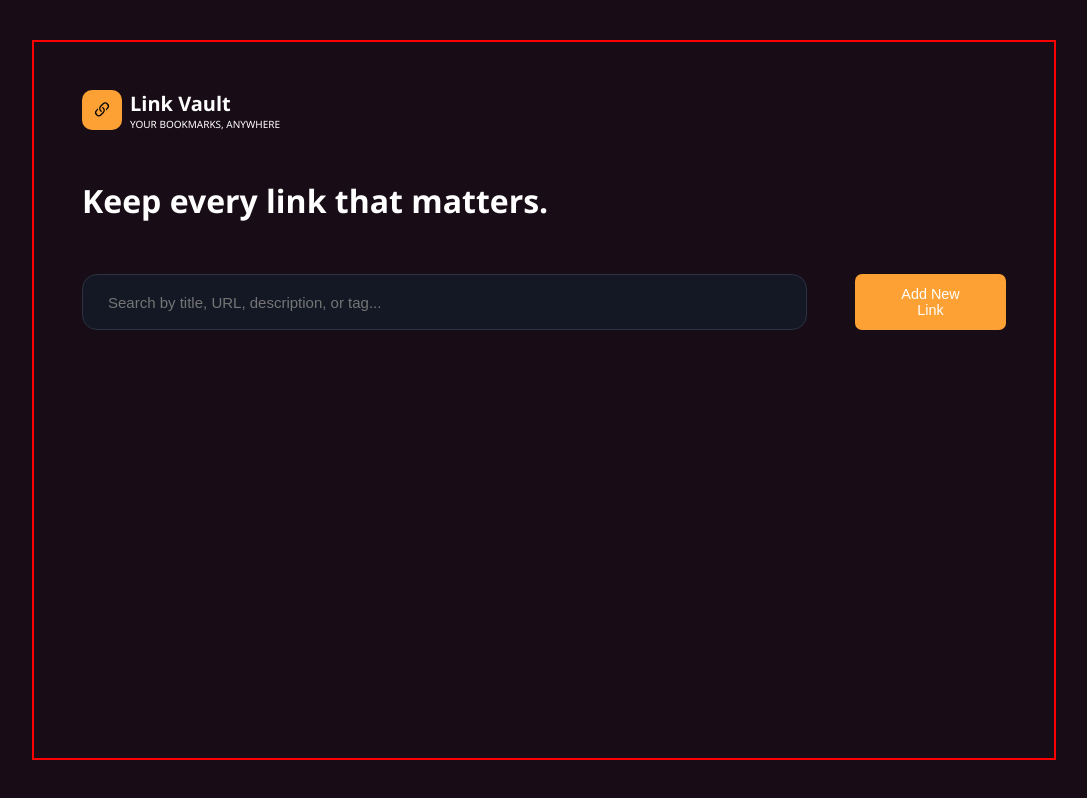
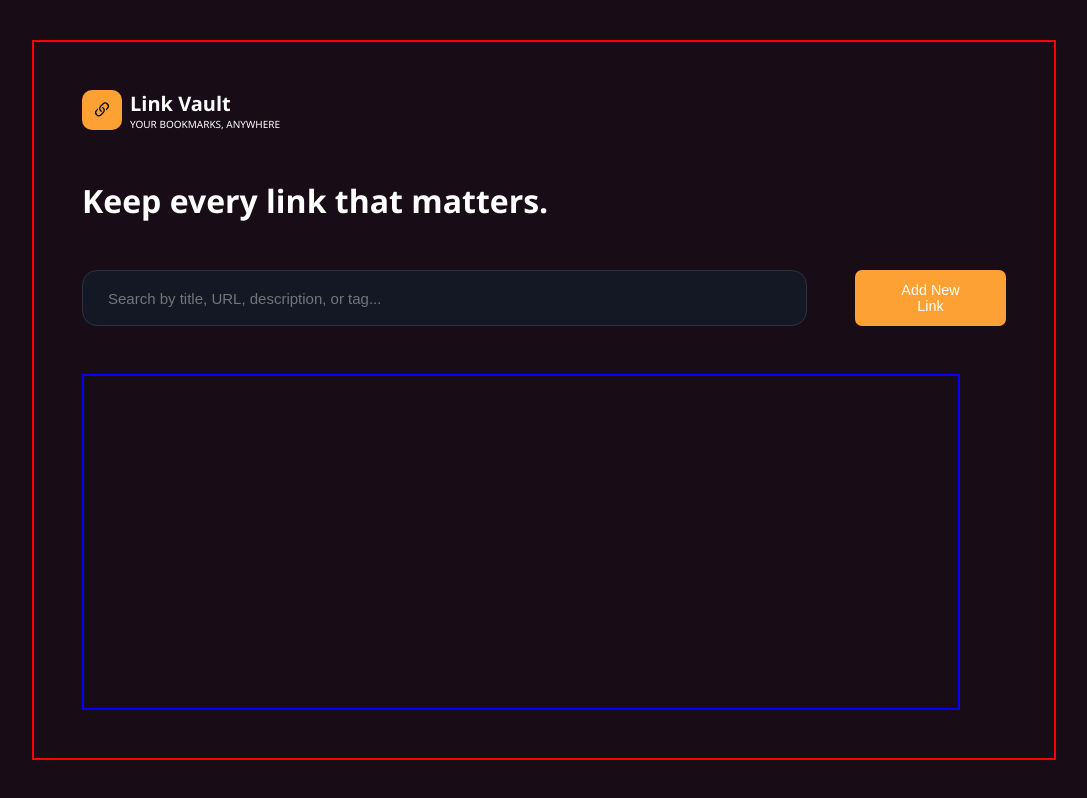
Before and after one commit to Samukelokhathi/Links-Vault-React-Ts, a React (Vite) app: page / in a window 1280 px wide. Shown: the whole page, without its empty margins (96-1183 px from the left). Built offline with nearby package versions, Linux system fonts and the light colour scheme.

Commit message:
Added container for display-cards

```diff
--- a/src/Components/Main/Main.module.css
+++ b/src/Components/Main/Main.module.css
@@ -30,3 +30,11 @@
     background-color: #FDA134;
 
 }
+
+
+
+.display-cards{
+    width: 95%;
+    height: 100%;
+    border: 2px solid blue;
+}
--- a/src/Components/Main/Main.tsx
+++ b/src/Components/Main/Main.tsx
@@ -62,6 +62,8 @@ const Main = () => {
 
         {isOpen && <Modal onClose={onClose} isOpen={isOpen} />}
       </div>
+
+      <div className={mainStyle["display-cards"]}></div>
     </div>
   );
 };
```
